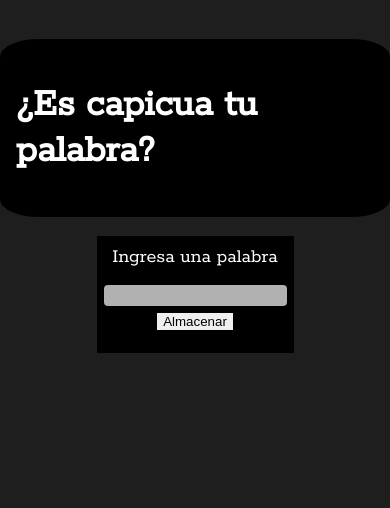
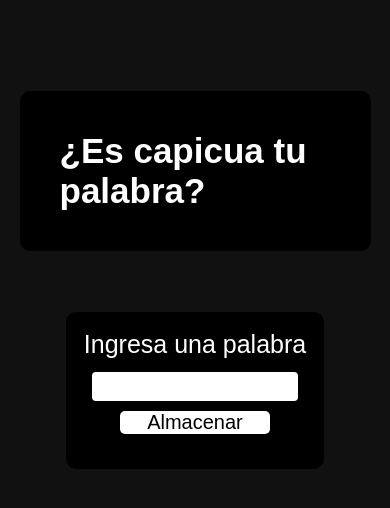
Before and after one commit to quimeyxd6/Capicua, a plain HTML site: page index.html in a window 390 px wide. Drawn offline with Linux system fonts and the light colour scheme.

Commit message:
New function and styles css

```diff
--- a/custom.js
+++ b/custom.js
@@ -16,10 +16,17 @@ function almacenarPalabra() {
             }
 
             if (esCapicúa) {
-                document.getElementById("palabraAlmacenada").textContent = 'Es Capicúa';
+                document.getElementById("palabraAlmacenada").textContent = `${palabra} es Capicua`;
             } else {
-                document.getElementById("palabraAlmacenada").textContent = 'No es Capicúa';
+                document.getElementById("palabraAlmacenada").textContent = `${palabra} no es Capicua`;
             }
         }
     }
-    console.log(palabra);
+
+//Funcion que permite ejecutar el codigo presionando Enter
+document.addEventListener("keyup", function(event) {
+    var palabra = document.getElementById('palabra').value.toLowerCase().replace(/[^a-z]/g);
+    if (event.key === 'Enter' && palabra !== '') {
+       almacenarPalabra();
+    }
+});
--- a/style.css
+++ b/style.css
@@ -1,29 +1,36 @@
-body {
-    height: 100%;
-    margin: 0;
-    background: rgb(30, 30, 30);
-    color: rgb(255, 255, 255);
+* {
     font-size: 20px;
     font-family: 'Epilogue', sans-serif;
     font-family: 'Outfit', sans-serif;
     font-family: 'Rokkitt', serif;
+    margin: 0;
+    padding: 0;
+}
+
+body {
+    background: rgb(30, 30, 30);
+    color: rgb(255, 255, 255);
 }
 
 .container {
-  width: 100%;
-  height: 100%;
   display: flex;
-  flex-flow: column;
+  justify-content: center;
+  flex-wrap: wrap;
   align-items: center;
+  margin: auto;
+  width: 500px;
+  height: 500px;
 }
 
 .container-h1 {
   background-color: black;
-  margin-top: 10%;
-  margin-bottom: 5%;
-  padding: 1rem;
-  border-radius: 10%;
+  padding: 2rem;
+  border-radius: 10px;
+  margin-top: 3rem;
+}
 
+h1 {
+  font-size: 35px;
 }
 
 .container-form {
@@ -31,26 +38,76 @@ body {
   display: flex;
   flex-flow: column;
   align-items: center;
-
+  border-radius: 10px;
+  padding: 10px;
 }
 
 label {
   padding: 3px;
-  margin: 7px;
-
+  margin: 5px;
+  font-size: 25px;
 }
 
 .input-palabra {
   border: none;
+  width: 200px;
   padding: 3px;
-  margin: 7px;
-  background: rgb(177, 177, 177);
+  margin: 5px;
+  border-radius: 4px;
+}
+
+.input-palabra:hover {
+  background-color: rgb(210, 210, 210);
+}
+
+.input-palabra:focus {
   outline: none;
-  border-radius: 4px;
-
+  background-color: rgb(210, 210, 210);
 }
 
 .btn {
   border: none;
   outline: none;
+  margin: 5px;
+  font-size: 20px;
+  width: 150px;
+  background-color: rgb(255, 255, 255);
+  border-radius: 5px;
 }
+
+.btn:hover {
+  background-color: rgb(210, 210, 210);
+}
+
+.btn:active {
+  background-color: rgb(190, 190, 190);
+}
+
+h3 {
+  padding: 10px;
+  font-size: 25px;
+}
+
+@media only screen and (max-width: 500px) {
+  * {
+    font-size: 20px;
+    font-family: 'Source Sans Pro', sans-serif;
+    margin: 0;
+    padding: 0;
+  }
+
+  body {
+    background-color: #111;
+  }
+
+  .container {
+    display: flex;
+    justify-content: center;
+    flex-wrap: wrap;
+    align-items: center;
+    margin: auto;
+    width: 90%;
+  }
+
+
+}
```
